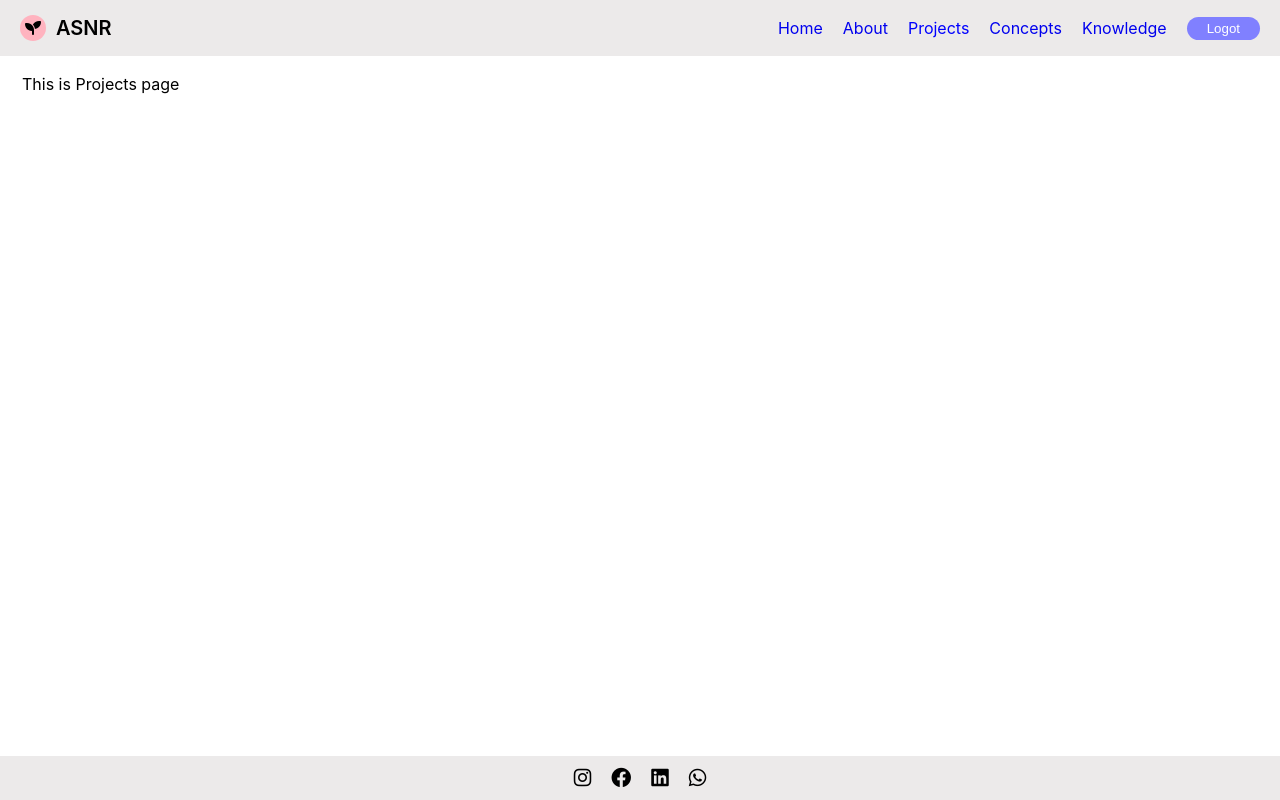
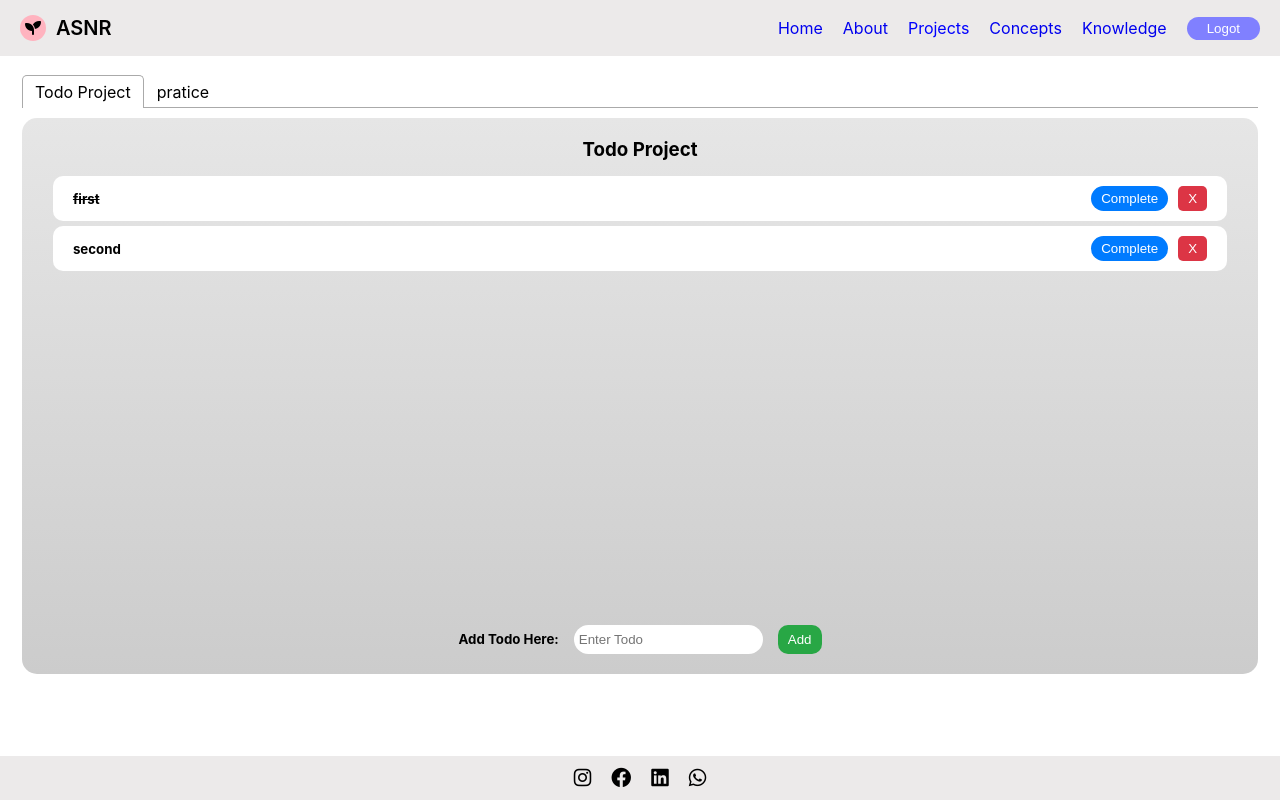
Before and after one commit to adakasriman/react-myproject, a React (Create React App) app: page /projects in a window 1280 px wide. Built offline with nearby package versions, Linux system fonts and the light colour scheme; sample sign-in values are in the browser's storage.

Commit message:
todo project is created in projects(nav) using only function components

```diff
--- a/src/App.css
+++ b/src/App.css
@@ -7,7 +7,7 @@
 /* Scroll bar */
 
 ::-webkit-scrollbar {
-  width: 7px;
+  width: 9px;
 }
 
 /* Track */
@@ -18,13 +18,13 @@
 
 /* Handle */
 ::-webkit-scrollbar-thumb {
-  background: #d9d9d9;
+  background: #b3b3b3;
   border-radius: 10px;
 }
 
 /* Handle on hover */
 ::-webkit-scrollbar-thumb:hover {
-  background: #a6a6a6;
+  background: #999999;
 }
 
 /* Close: Scroll bar */
@@ -75,11 +75,10 @@ ul {
   justify-content: space-around;
 }
 
-.displayFlex_center {
+.displayJustify_center {
   display: flex;
   align-items: center;
   justify-content: center;
-
 }
 
 .gap_10 {
@@ -118,10 +117,15 @@ ul {
   padding: 20px;
 }
 
+.plr_20{
+  padding: 0 20px;
+}
 
 .m_10 {
   margin: 10px;
 }
+
+
 
 .m_5 {
   margin: 5px;
@@ -300,3 +304,8 @@ section {
 
 
 /* Concepts */
+
+
+.projects_tabs{
+  height: 100%;
+}
--- /dev/null
+++ b/src/TodoProject.css
@@ -0,0 +1,77 @@
+.todo_project {
+    background: linear-gradient(to bottom, #e6e6e6 0%, #ccc 100%);
+    height: 69.5vh;
+    position: relative;
+    padding: 10px 0;
+    border-radius: 15px;
+}
+
+.todo_project h3 {
+    margin: 10px;
+    text-align: center;
+}
+
+.todo_project .content {
+    width: 95%;
+    margin: auto;
+}
+
+.todo_project .content .todoListView{
+    min-height: 48vh;
+    max-height: 49vh;
+    overflow-y: auto;
+    overflow-x: hidden;
+}
+
+.todo_item {
+    padding: 10px 20px;
+    background: #fff;
+    border-radius: 10px;
+}
+
+.todo_item button {
+    border: none;
+}
+
+
+.todo_item .todo_complete {
+    padding: 5px 10px;
+    background: #007bff;
+    color: #fff;
+    border-radius: 20px;
+}
+
+.todo_item .todo_delete {
+    padding: 5px 10px;
+    background: #dc3545;
+    color: #fff;
+    border-radius: 5px;
+}
+
+.todo_items {
+    margin: 5px 0;
+}
+
+.toto_form {
+    margin-bottom: 25px;
+}
+
+.toto_form .content {
+    position: absolute;
+    bottom: 20px;
+}
+
+.toto_form .content form input {
+    padding: 7px 7px 7px 5px;
+    border-radius: 20px;
+    border: none;
+}
+
+
+.toto_form .content form button {
+    padding: 7px 10px;
+    border-radius: 10px;
+    border: none;
+    background: #28a745;
+    color: #fff;
+}
--- a/src/components/Footer.js
+++ b/src/components/Footer.js
@@ -3,7 +3,7 @@ import React from "react";
 function Footer() {
     return (
         <div>
-            <ul className="gap_20 displayFlex_center social_media">
+            <ul className="gap_20 displayJustify_center social_media">
             <li><i className="fa-brands fa-instagram"></i></li>
                 <li><i className="fa-brands fa-facebook"></i></li>
                 <li><i className="fa-brands fa-linkedin"></i></li>
--- a/src/components/Projects.js
+++ b/src/components/Projects.js
@@ -1,11 +1,29 @@
 import React, { useState } from 'react';
 import { Navigate } from "react-router-dom";
+import { Tab, Tabs, TabList, TabPanel } from 'react-tabs';
+import 'react-tabs/style/react-tabs.css';
+import TodoProject from './projects/Todo project/TodoProject';
 
 
 function Projects() {
     const [isLogedIn, setIsLogedIn] = useState(sessionStorage.getItem("loginvalue"));
     return (
-        <div> This is Projects page
+        <div>
+            <div className='projects_tabs'>
+            <Tabs>
+                <TabList>
+                    <Tab>Todo Project</Tab>
+                    <Tab>pratice</Tab>
+                </TabList>
+
+                <TabPanel>
+                    <TodoProject />
+                </TabPanel>
+                <TabPanel>
+                   not statted
+                </TabPanel>
+            </Tabs>
+            </div>
             {isLogedIn === null  && <Navigate to={'/login'} />}
         </div>
     );
--- /dev/null
+++ b/src/components/projects/Todo project/Todo.js
@@ -0,0 +1,18 @@
+import React from "react";
+
+function Todo(props) {
+
+    return (
+        <div className="todo_item displayFlex_spacebetween">
+            <h5 className="" style={{ textDecoration: props.todo.complete ? "line-through" : null }}>
+                {props.todo.title}
+            </h5>
+            <div className="displayFlex_center gap_10">
+                <button className="todo_complete" onClick={() => props.completeTodo(props.todo.id)}>Complete</button>
+                <button className="todo_delete" onClick={() => props.deleteTodo(props.todo.id)}>X</button>
+            </div>
+        </div>
+    );
+}
+
+export default Todo;
--- /dev/null
+++ b/src/components/projects/Todo project/TodoForm.js
@@ -0,0 +1,27 @@
+import React, { useState } from "react";
+
+function TodoForm(props) {
+    const [todoText, setTodoText] = useState("");
+
+   function addingTodo(e) {
+        e.preventDefault();
+        props.addTodo(todoText);
+        setTodoText("");
+    }
+
+    return (
+        <div className="content">
+            <div className="displayJustify_center gap_15">
+                <h5 className="" style={{ marginBottom: "2px" }}>Add Todo Here:</h5>
+                <div>
+                    <form className=" displayFlex_center gap_15" onSubmit={addingTodo}>
+                        <input type="text" value={todoText} onChange={(e) => setTodoText(e.target.value)} placeholder="Enter Todo" />
+                        <button type="submit">Add</button>
+                    </form>
+                </div>
+            </div>
+        </div>
+    );
+}
+
+export default TodoForm;
--- /dev/null
+++ b/src/components/projects/Todo project/TodoProject.js
@@ -0,0 +1,64 @@
+import React, { useState } from "react";
+import '../../../TodoProject.css'
+import Todo from "./Todo";
+import TodoForm from "./TodoForm";
+
+function TodoProject(props) {
+    const [todos, setTodos] = useState(
+        [
+            { id: 1, title: "first", complete: true },
+            { id: 2, title: "second", complete: false }
+        ]
+    )
+
+    function addTodo(todo) {
+        if (todo) {
+            let todoList = [...todos];
+            let newObj = {
+                id: todos.length ? todoList.length + 1 : 0,
+                title: todo,
+                complete: false
+            }
+            todoList.push(newObj)
+            setTodos(todoList);
+        }
+    }
+
+    function completeTodo(completeId) {
+        let todoList = [...todos];
+        todoList.filter(item => {
+            if (item.id === completeId) {
+                item.complete = true;
+            }
+        });
+        setTodos(todoList);
+    }
+
+    function deleteTodo(id) {
+        let todoList = [...todos];
+        let index = todoList.findIndex(item => item.id === id);
+        todoList.splice(index, 1);
+        setTodos(todoList);
+    }
+    return (
+        <div className="todo_project">
+            <div className="content">
+                <h3>Todo Project</h3>
+                <div className="todoListView">
+                    {
+                        todos.map(todo => (
+                            <div className="todo_items" key={todo.id}>
+                                <Todo key={todo.id} todo={todo} completeTodo={(id) => completeTodo(id)} deleteTodo={(id) => deleteTodo(id)} />
+                            </div>
+                        ))
+                    }
+                </div>
+                <div className="toto_form">
+                    <TodoForm addTodo={(todo) => addTodo(todo)} />
+                </div>
+            </div>
+        </div>
+    );
+}
+
+export default TodoProject;
```
